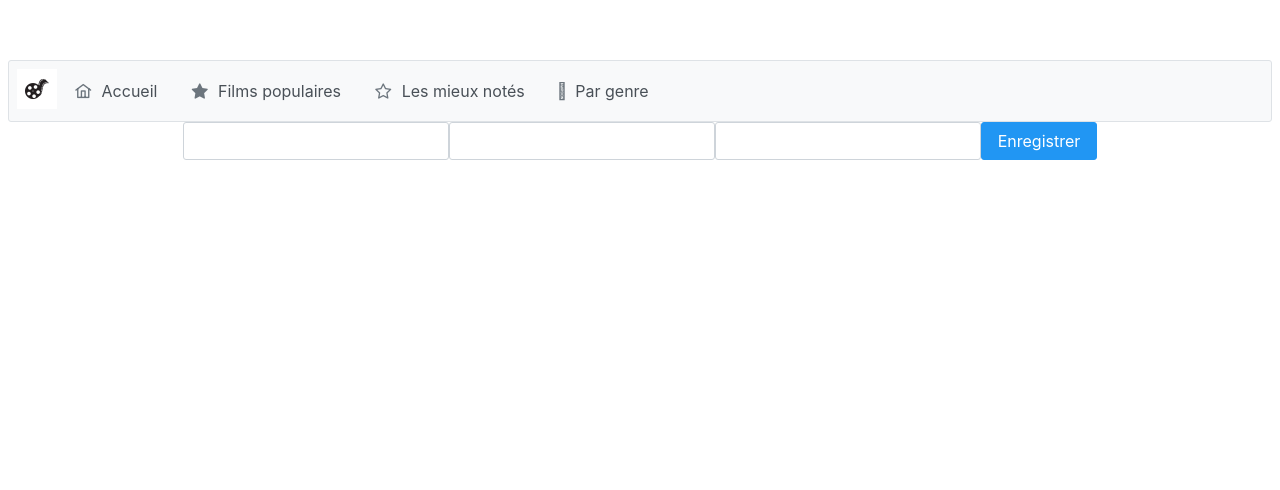
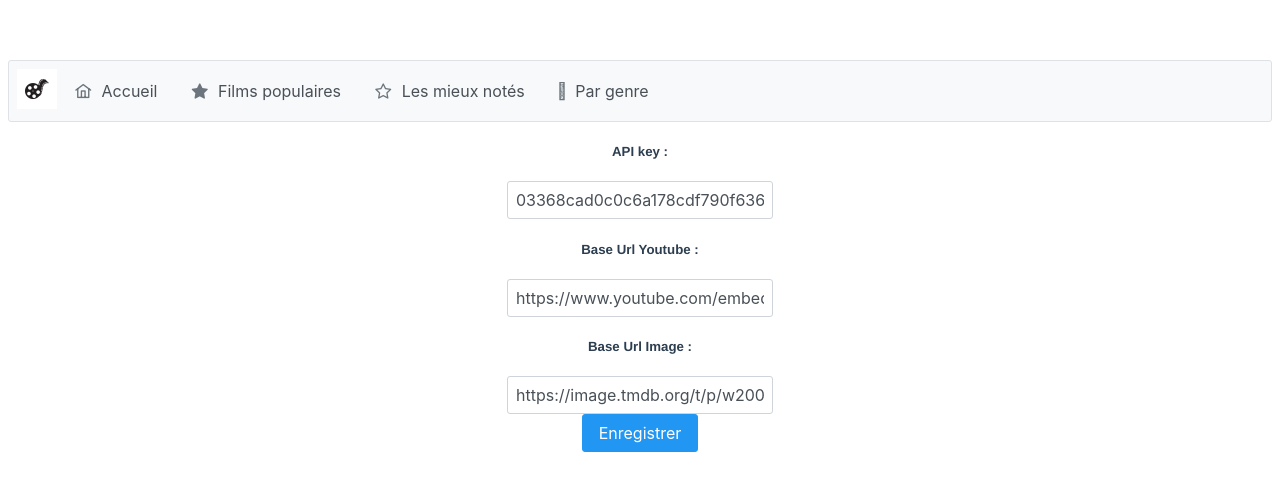
Before and after one commit to AntoninSanz/ProjetVue, a Vue app: page /parametres in a window 1280 px wide. Shown: the top 490 px of the page. Built offline with nearby package versions, Linux system fonts and the light colour scheme.

Commit message:
Co-authored-by: Bucky1245 <Bucky1245@users.noreply.github.com>

```diff
--- a/src/components/Accueil.vue
+++ b/src/components/Accueil.vue
@@ -7,7 +7,7 @@ const count = ref(0);
 </script>
 
 <template>
-  <h1>HallaCiné ou HalouilleCiné !</h1>
+  <h1> HalouilleCiné !</h1>
   <p> Bienvenue sur le site qui souhaite concurrencer Allociné ! </p>
    <img alt="lumiere" src="../assets/lumiere.jpeg" height="300"   />
 </template>
--- a/src/components/Best.vue
+++ b/src/components/Best.vue
@@ -194,6 +194,9 @@ export default defineComponent({
     </Sidebar>
 <div v-if="baVote === true">
     vous aimez ce film
+  </div>
+  <div v-if="baVote === false">
+    vous n'aimez pas ce film
   </div>
     <div>
       <DataView :value="films.results" :layout="layout">
--- a/src/components/Parametres.vue
+++ b/src/components/Parametres.vue
@@ -1,8 +1,12 @@
 <template>
+  <h5>API key :</h5>
   <InputText id="APIKey" v-model="apiKey" type="text"></InputText>
+  <h5>Base Url Youtube :</h5>
   <InputText id="Base Url Youtube" v-model="urlYtb" type="text"></InputText>
+  <h5>Base Url Image :</h5>
   <InputText id="Base Url Image" v-model="urlImg" type="text"></InputText>
-    <Button label="Enregistrer"></Button>
+  <br />
+  <Button label="Enregistrer" @click="save">Enregistrer</Button>
 </template>
 
 <script>
@@ -12,16 +16,27 @@ import Button from "primevue/button";
 
 export default defineComponent({
   data: () => {
-        return{
+    return {
       apiKey: null,
       urlYtb: null,
-        urlImg: null
-        }
+      urlImg: null,
+    };
   },
-    components:
-    {
+  components: {
     InputText,
-        Button
-    }
+    Button,
+  },
+  mounted() {
+    this.apiKey = this.$store.getters.getKey;
+    this.urlYtb = this.$store.getters.getUrlYtBase;
+    this.urlImg = this.$store.getters.getImgUrlBase;
+  },
+  methods: {
+    save() {
+      this.$store.commit("initKey", this.apiKey);
+      this.$store.commit("initUrlYtBase", this.urlYtb);
+      this.$store.commit("initImgUrlBase", this.urlImg);
+    },
+  },
 });
 </script>
--- a/src/router/index.js
+++ b/src/router/index.js
@@ -51,6 +51,7 @@ const router = createRouter({
             component: Erreur
         },
         {
+            // n'apparait pas dans la nav bar, en cours de dev
             path: '/parametres',
             name: 'Paramètres',
             component: Parametres
--- a/src/state.js
+++ b/src/state.js
@@ -1,42 +1,34 @@
-import { createStore } from 'vuex'
+import { createStore } from "vuex";
 
 // Create a new store instance.
 export default createStore({
-  state () {
+  state() {
     return {
       key: "03368cad0c0c6a178cdf790f63692758",
-      imgUrlBase: 'https://image.tmdb.org/t/p/w200',
-      urlYtBase: 'https://www.youtube.com/embed/'
-    }
+      imgUrlBase: "https://image.tmdb.org/t/p/w200",
+      urlYtBase: "https://www.youtube.com/embed/",
+    };
   },
-  getters:
-  {
-    getKey(state)
-    {
-        return state.key;
+  getters: {
+    getKey(state) {
+      return state.key;
     },
-    getUrlYtBase(state)
-    {
-        return state.urlYtBase;
+    getUrlYtBase(state) {
+      return state.urlYtBase;
     },
-    getImgUrlBase(state)
-    {
-        return state.imgUrlBase;
-    }
+    getImgUrlBase(state) {
+      return state.imgUrlBase;
+    },
   },
-  mutations:
-  {
-    initKey(key, state)
-    {
+  mutations: {
+    initKey(state, key) {
       state.key = key;
     },
-    initUrlYtBase(url, state)
-    {
+    initUrlYtBase(state, url) {
       state.urlYtBase = url;
     },
-    initImgUrlBase(url, state)
-    {
+    initImgUrlBase(state, url) {
       state.imgUrlBase = url;
-    }
-  }
-})
+    },
+  },
+});
```
Also changed, not shown: 1 other file (tests, documents, lock files or other folders). Lines whose indentation alone changed are shown as unchanged.
